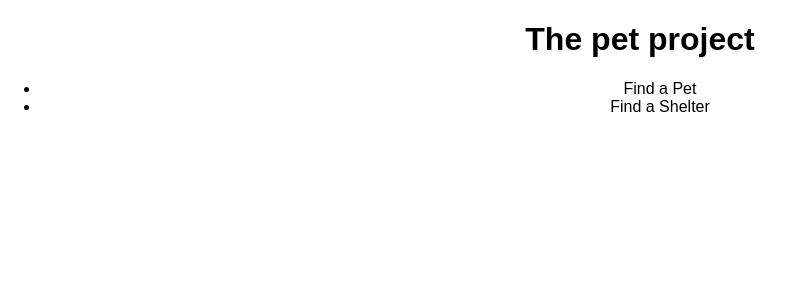
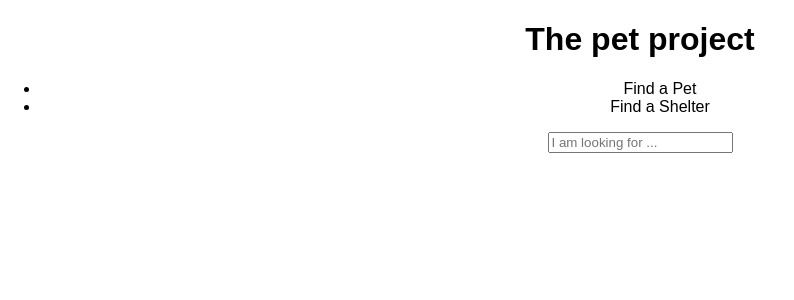
Before and after one commit to charlenegipulan/the-pet-project, a React (Create React App) app: page / in a window 1280 px wide. Shown: the top 300 px of the page, without its empty margins (0-794 px from the left). Built offline with nearby package versions, Linux system fonts and the light colour scheme.

Commit message:
search bar

```diff
--- a/src/pages/LandingPage/LandingPage.jsx
+++ b/src/pages/LandingPage/LandingPage.jsx
@@ -2,14 +2,18 @@ import React from 'react';
 import './LandingPage.css';
 import LandingBanner from '../../components/LandingBanner/LandingBanner';
 import NavBar from '../../components/NavBar/NavBar';
+
 class LandingPage extends React.Component {
 
 
     render() {
         return (
-            <div className="LandingPage">
+            <div className='LandingPage'>
                 <LandingBanner />
                 <NavBar />
+                <div className='SearchBar'>
+                    <input placeholder='I am looking for ...'/>
+                </div>
             </div>
         )
     }
```
